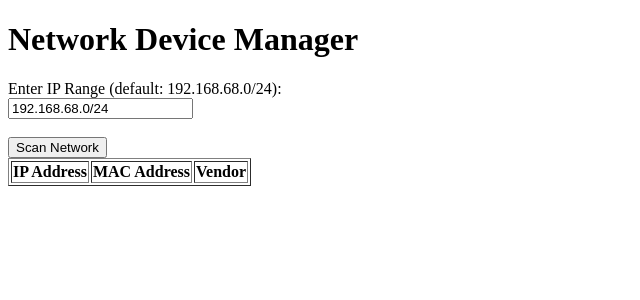
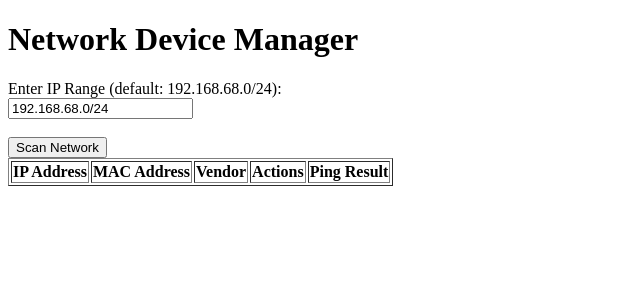
Before and after one commit to nikhilsath/NetworkManager2, a Flask app: page / in a window 1280 px wide. Shown: the top 300 px of the page, without its empty margins (0-640 px from the left). Run offline with Flask 3, Linux system fonts and the light colour scheme; lists and menus that the app fills with data are empty.

Commit message:
ping result

```diff
--- a/app/routes.py
+++ b/app/routes.py
@@ -11,6 +11,12 @@ def check_devices():
     ip_range = request.json.get('ip_range', '192.168.68.0/24')  # Get IP range from the request or use default
     devices = run_arp_scan(ip_range)  # Run the arp-scan command
     return jsonify(devices)  # Return the results as JSON
+
+@app.route('/ping_device', methods=['POST'])
+def ping_device():
+    ip = request.json.get('ip')
+    success = run_ping(ip)
+    return jsonify({'success': success})
 
 def run_arp_scan(ip_range):
     try:
@@ -33,3 +39,11 @@ def parse_arp_scan_output(output):
                     'vendor': ' '.join(parts[2:]) if len(parts) > 2 else 'Unknown'
                 })
     return devices
+
+def run_ping(ip):
+    try:
+        result = subprocess.run(['ping', '-c', '1', ip], capture_output=True, text=True)
+        return result.returncode == 0
+    except Exception as e:
+        print(f"Error pinging IP {ip}: {e}")
+        return False
--- a/app/templates/index.html
+++ b/app/templates/index.html
@@ -20,6 +20,8 @@
                     <th>IP Address</th>
                     <th>MAC Address</th>
                     <th>Vendor</th>
+                    <th>Actions</th>
+                    <th>Ping Result</th>
                 </tr>
             </thead>
             <tbody>
@@ -45,8 +47,26 @@
                 row.insertCell(0).innerText = device.ip;
                 row.insertCell(1).innerText = device.mac;
                 row.insertCell(2).innerText = device.vendor;
+                const actionCell = row.insertCell(3);
+                const pingButton = document.createElement('button');
+                pingButton.innerText = 'Ping';
+                pingButton.addEventListener('click', () => pingDevice(device.ip, row));
+                actionCell.appendChild(pingButton);
+                row.insertCell(4).innerText = '';  // Placeholder for ping result
             });
         });
+
+        async function pingDevice(ip, row) {
+            const response = await fetch('/ping_device', {
+                method: 'POST',
+                headers: {
+                    'Content-Type': 'application/json',
+                },
+                body: JSON.stringify({ ip: ip }),
+            });
+            const result = await response.json();
+            row.cells[4].innerText = result.success ? 'Reachable' : 'Unreachable';
+        }
     </script>
 </body>
 </html>
```
